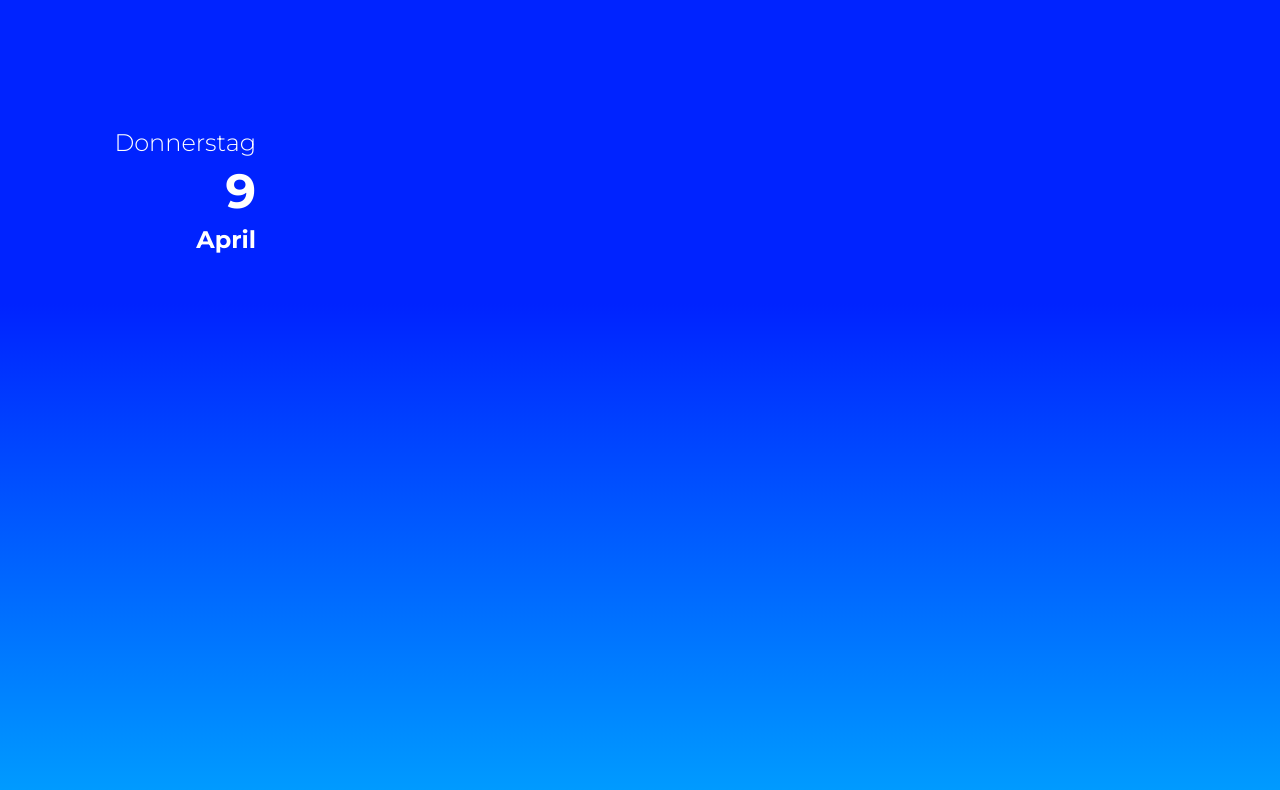
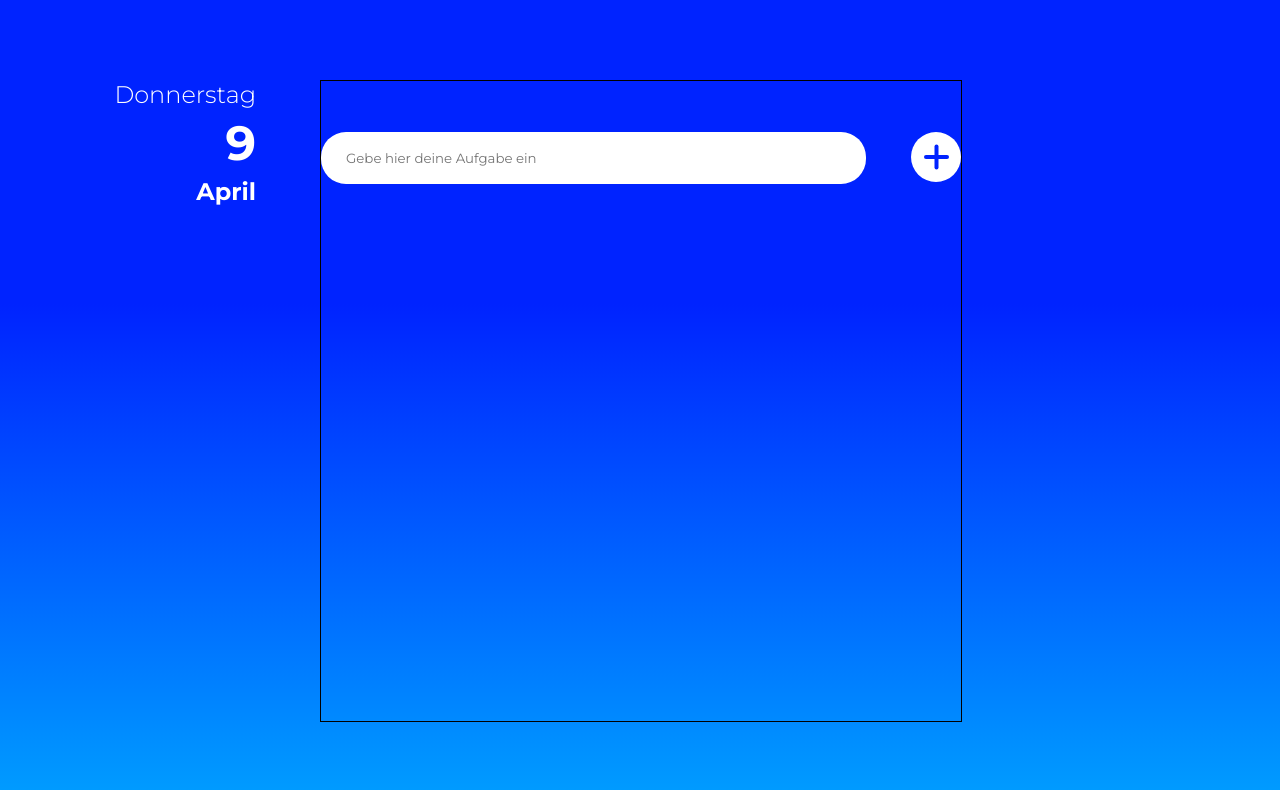
Before and after one commit to anne-kd/To-Do-List, a plain HTML site: page index.html in a window 1280 px wide. Drawn offline with Linux system fonts and the light colour scheme.

Commit message:
Input and button Style

```diff
--- a/index.html
+++ b/index.html
@@ -14,6 +14,16 @@
                 <span class="date-day">9</span>
                 <span class="date-month">April</span>
             </div>
+
+            <div id="list-container">
+                <div id="input-container">
+                    <input class="input" type="text" placeholder="Gebe hier deine Aufgabe ein" value="">
+                    <div class="add-button">
+                        <span></span>
+                        <span></span>
+                    </div>
+                </div>
+            </div>
         </div>
     </body>
 </html>
--- a/style.css
+++ b/style.css
@@ -26,13 +26,16 @@ body
 /* DATUM */
 #date
 {
+    position: absolute;
+    top: 10%;
+    left: 0;
     width: 20%;
     display: flex;
     flex-direction: column;
     align-items: flex-end;
     justify-content: flex-end;
-    padding-top: 10%;
 }
+
 .date-weekday,
 .date-day,
 .date-month
@@ -53,3 +56,77 @@ body
 {
     font-size: 3em;
 }
+
+/*Liste*/
+
+#list-container
+{
+    position: absolute;
+    left: 25%;
+    top: 10%;
+    width: 50%;
+    height: 80vh;
+    border: solid 1px black;
+}
+
+/* Liste-Input */
+
+#input-container
+{
+    margin-top: 8%;
+    display: flex;
+    flex-direction: row;
+}
+
+.input
+{
+    width: 85%;
+    height: 50px;
+    padding-left: 25px;
+    border-radius: 25px;
+    border: none;
+    opacity: 100%;
+    background-color: white;
+}
+
+.input:focus
+{
+    opacity: 80%;
+}
+
+/* Add Button */
+
+.add-button
+{
+    margin-left: 7%;
+    width: 50px;
+    height: 50px;
+    background-color: white;
+    border-radius: 25px;
+    display: flex;
+    justify-content: center;
+    align-items: center;
+}
+
+.add-button:hover
+{
+    cursor: pointer;
+}
+
+.add-button span
+{
+    width: 40px;
+    height: 4px;
+    background-color: rgba(0,35,255,1);
+    border-radius: 4px;
+}
+
+.add-button span:nth-child(1)
+{
+    transform: translateX(13px);
+}
+
+.add-button span:nth-child(2)
+{
+    transform: rotate(90deg) translateY(12px);
+}
```
